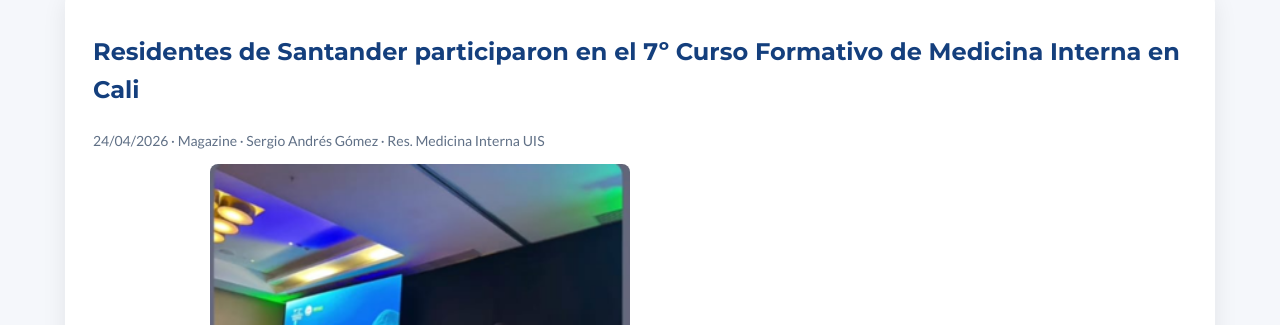
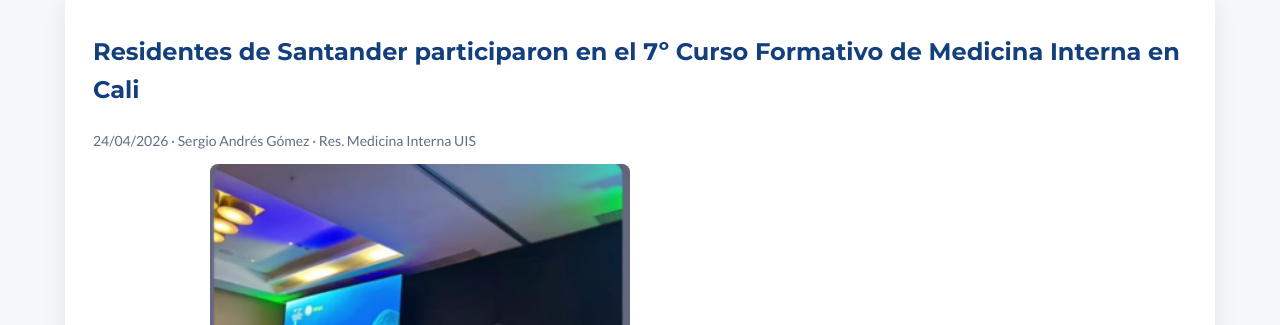
Before and after one commit to Acmisantander/Acmisantander, a Jekyll site: the page built from _posts/2026-04-24-residentes-santander-curso-medicina-interna-cali.md, in a window 1280 px wide and 900 px high. Shown: the part 209-534 px from the top of the window. Built offline with Jekyll 4.4.1, drawn with Linux system fonts in a browser that asks for light colours.

Commit message:
Update post.html

```diff
--- a/_layouts/post.html
+++ b/_layouts/post.html
@@ -7,7 +7,7 @@
 <h1>{{ page.title }}</h1>
 
 <p class="meta">
-{{ page.date | date: "%d/%m/%Y" }} · {{ page.category_name }} · {{ page.author }}
+{{ page.date | date: "%d/%m/%Y" }} · {{ page.author }}
 </p>
 
 {{ content }}
```
